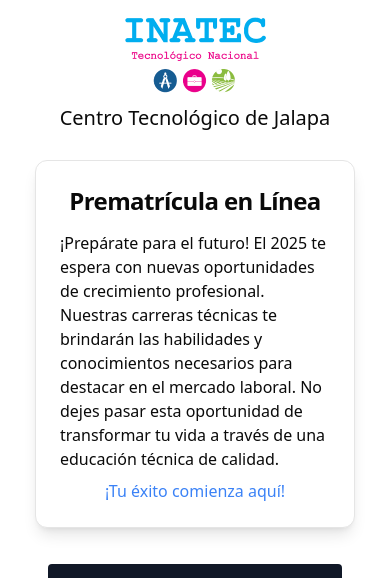
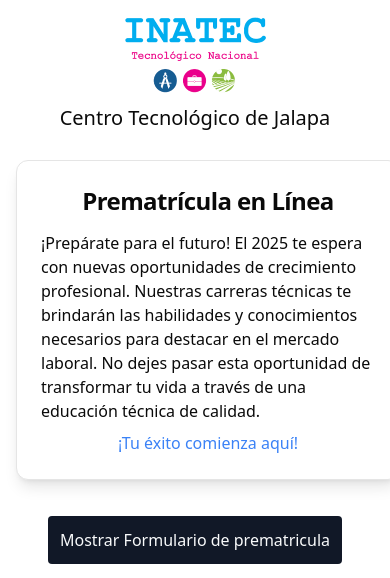
Before and after one commit to WESGAGU/inatec-jalapa-prematriculas2025, a Next.js app: page / in a window 390 px wide. Shown: the top 578 px of the page. Built offline with nearby package versions, Linux system fonts and the light colour scheme.

Commit message:
update width size the componets

```diff
--- a/components/contact.jsx
+++ b/components/contact.jsx
@@ -2,7 +2,7 @@
 
 const Contact = () =>{
     return (
-      <div className="w-80 md:w-4/5 lg:w-3/6 mx-auto p-6 border border-gray-200 rounded-lg shadow-lg mt-3 mb-5 sm:px-5">
+      <div className="w-96 md:w-4/5 lg:w-3/6 mx-auto p-6 border border-gray-200 rounded-lg shadow-lg mt-3 mb-5 sm:px-5">
         <h2 className="text-center text-2xl font-bold mb-8">Contáctenos</h2>
         <div className="grid md:grid-cols-2 gap-8">
           <div className="space-y-4">
--- a/components/form-estudiantes.jsx
+++ b/components/form-estudiantes.jsx
@@ -144,7 +144,7 @@
   };
 
   return (
-    <form onSubmit={handleSubmit} className="w-80 md:w-4/5 lg:w-3/6 mx-auto p-4 border rounded shadow-xl mb-5">
+    <form onSubmit={handleSubmit} className="w-96 md:w-4/5 lg:w-3/6 mx-auto p-4 border rounded shadow-xl mb-5">
       <h2 className='block text-center font-bold mb-5'>DATOS PERSONALES</h2>
       {/* Campo de nombres */}
       <div className="mb-4">
--- a/components/header-card.jsx
+++ b/components/header-card.jsx
@@ -4,7 +4,7 @@
     return (
         <div className="p-4">
         {/* Tarjeta principal */}
-        <Card className="block w-80 md:w-4/5 lg:w-3/6 mx-auto shadow-lg">
+        <Card className="block w-96 md:w-4/5 lg:w-3/6 mx-auto shadow-lg">
           <CardHeader>
             <CardTitle className="text-center text-2xl mb-2">
               Prematrícula en Línea
--- a/components/tecnicos-card.jsx
+++ b/components/tecnicos-card.jsx
@@ -5,7 +5,7 @@
 
 const TecnicosCard = () => {
   return (
- <div className="grid grid-cols-1 md:grid-cols-2 gap-6 items-center p-6 w-80 md:w-4/5 lg:w-3/6 mx-auto shadow-xl mt-5 mb-5">
+ <div className="grid grid-cols-1 md:grid-cols-2 gap-6 items-center p-6 w-96 md:w-4/5 lg:w-3/6 mx-auto shadow-xl mt-5 mb-5">
       {/* Columna de la Imagen */}
       <div className="flex justify-center">
         <Image
```
